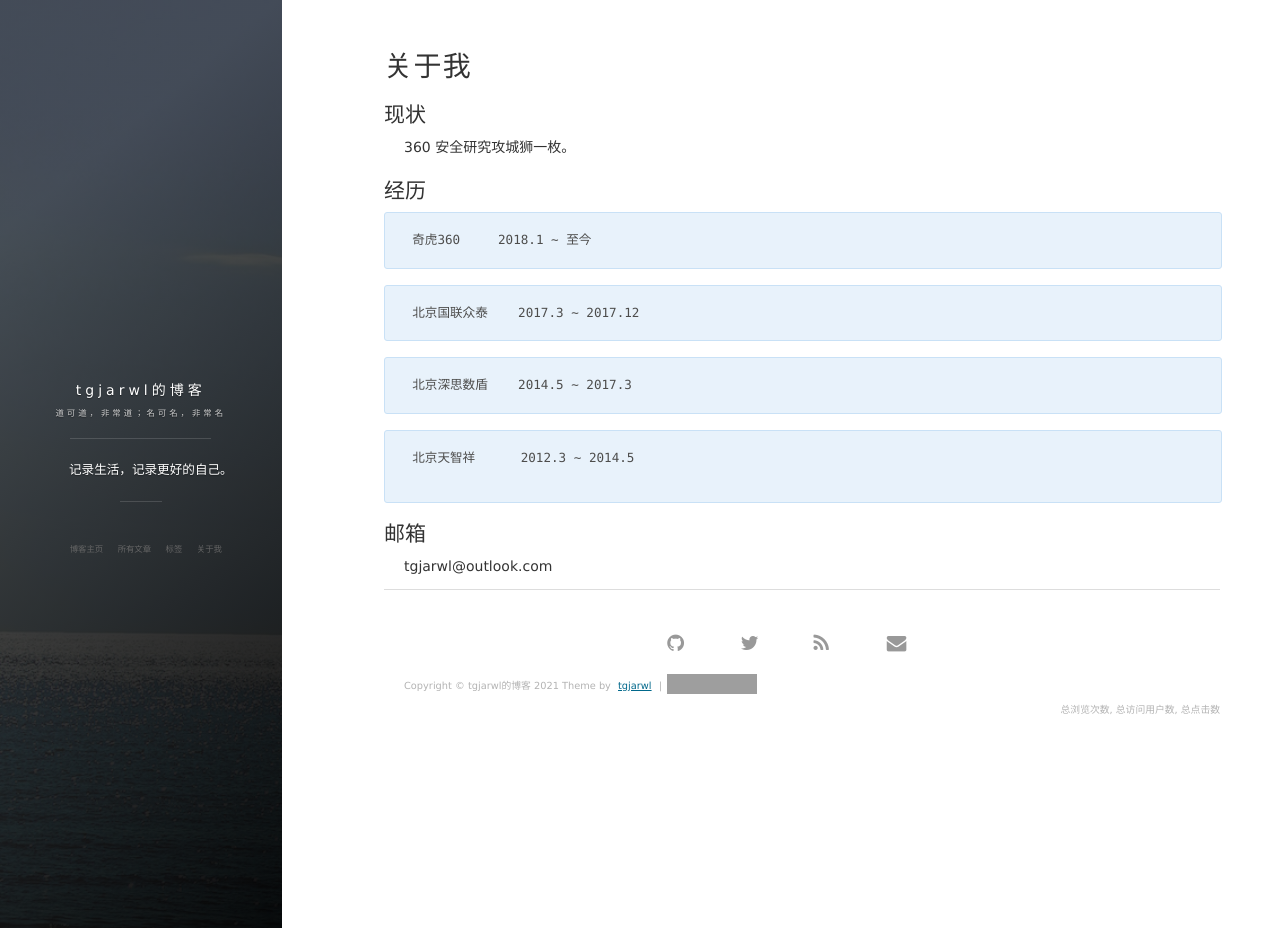
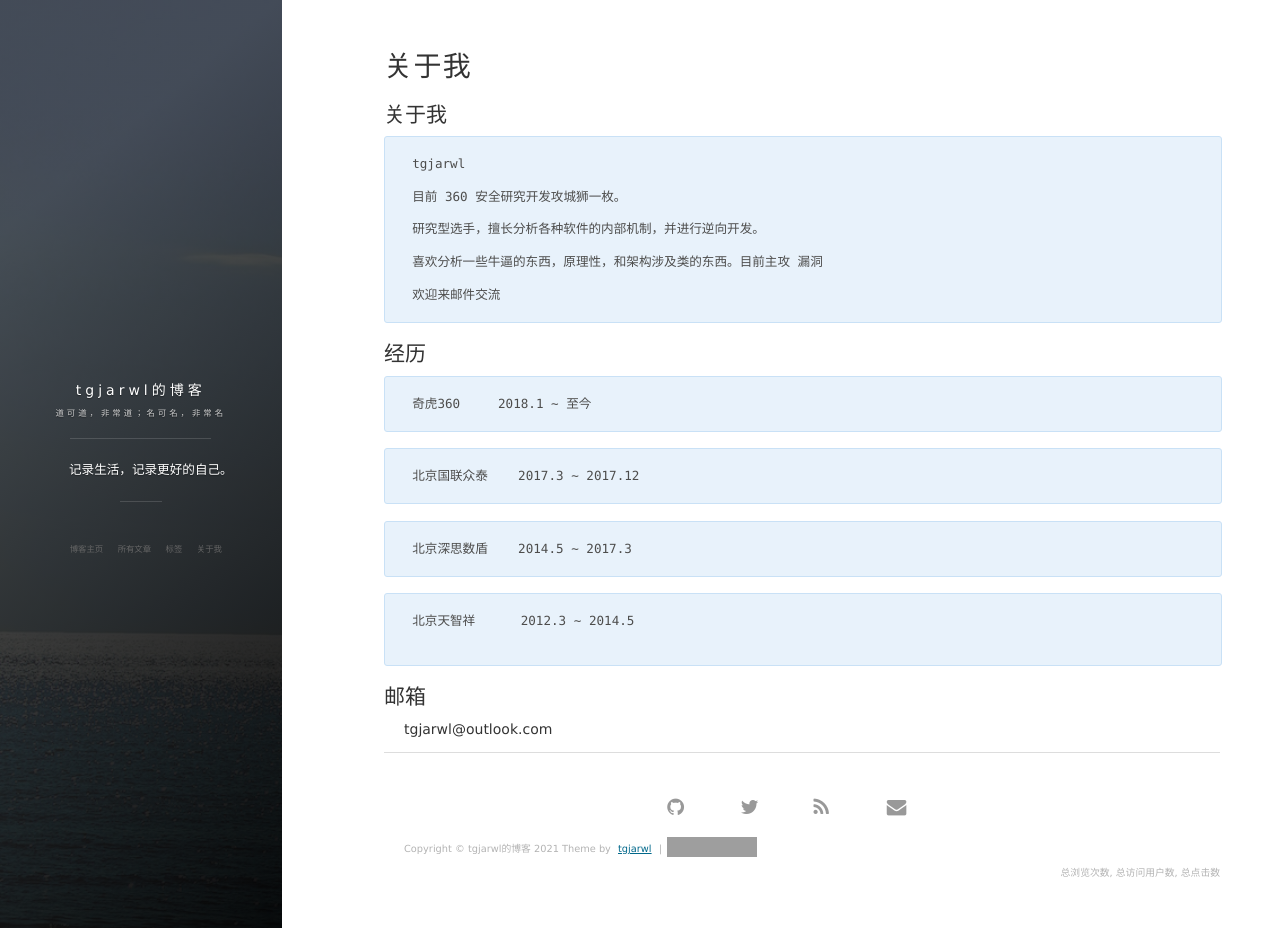
Before and after one commit to tgjarwl/tgjarwl.github.io, a Jekyll site: the page built from about.md, in a window 1280 px wide and 928 px high. Built offline with Jekyll 4.4.1, drawn with Linux system fonts in a browser that asks for light colours; nearby versions of some CDN libraries; comment, search, counter and statistics services are not loaded; grey boxes are pictures that could not be loaded.

Commit message:
Update about.md

````diff
--- a/about.md
+++ b/about.md
@@ -3,8 +3,18 @@ layout: page
 title: 关于我
 ---
 
-## 现状
-360 安全研究攻城狮一枚。
+## 关于我
+```
+tgjarwl
+
+目前 360 安全研究开发攻城狮一枚。
+
+研究型选手，擅长分析各种软件的内部机制，并进行逆向开发。
+
+喜欢分析一些牛逼的东西，原理性，和架构涉及类的东西。目前主攻 漏洞
+
+欢迎来邮件交流
+```
 
 ## 经历
 
````
